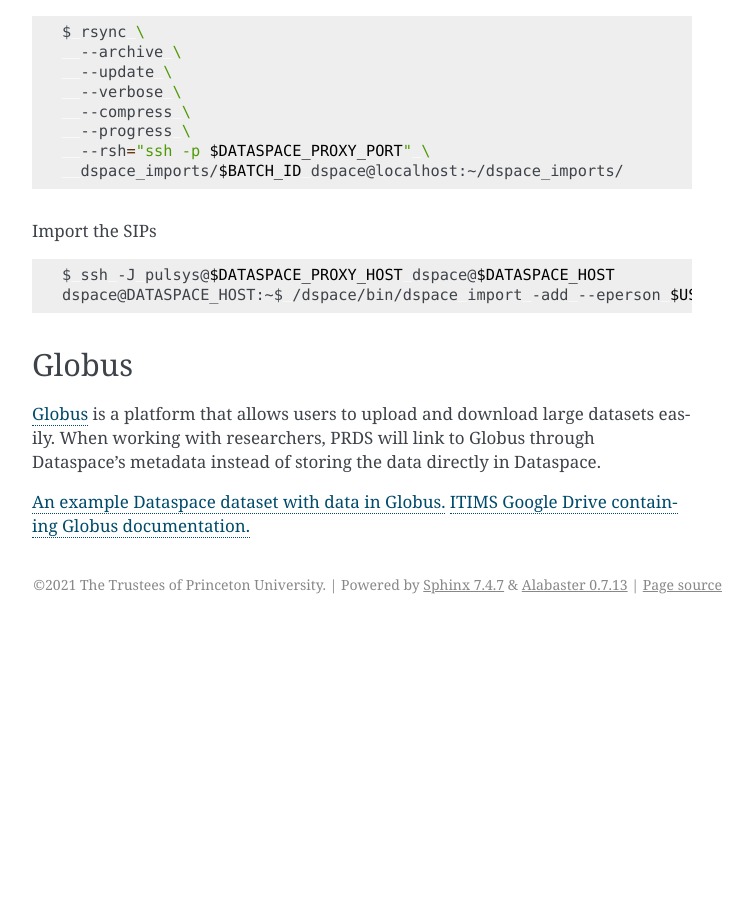
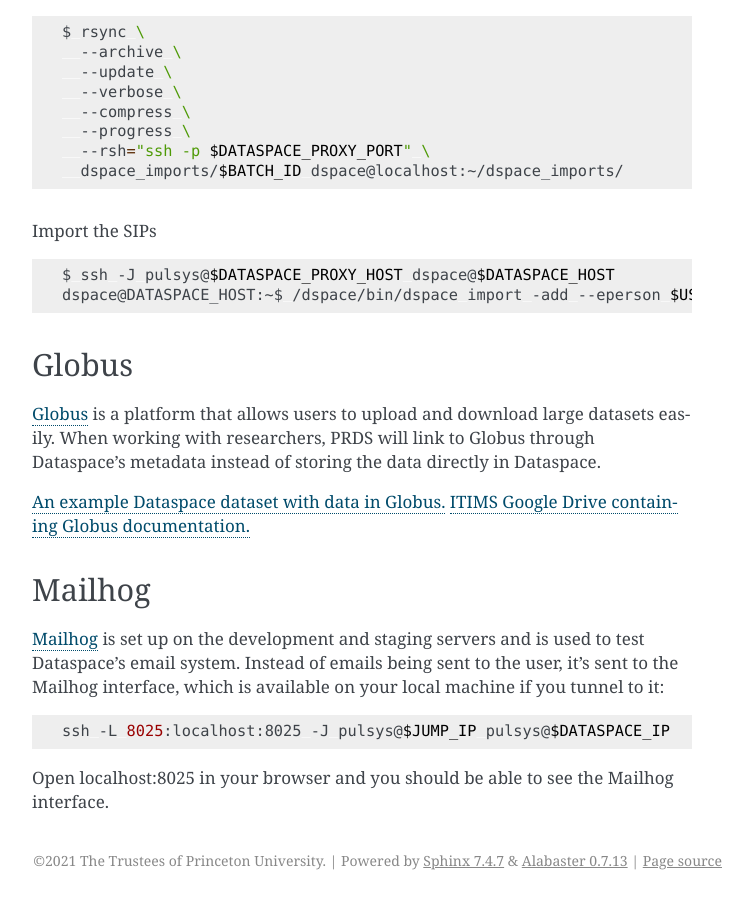
Before and after one commit to pulibrary/dspace-development, a Sphinx documentation site: the page built from docs/dataspace.md, in a window 1280 px wide and 900 px high, scrolled down 1917 px. Shown: the whole window, without its empty margins (388-1141 px from the left). Built offline with Sphinx 7.4.7, drawn with Linux system fonts in a browser that asks for light colours; before the commit the page ends 2541 px from its top, so only the background shows below that.

Commit message:
Add mailhog documentation

````diff
--- a/docs/dataspace.md
+++ b/docs/dataspace.md
@@ -109,3 +109,13 @@
 
 [An example Dataspace dataset with data in Globus.](https://dataspace.princeton.edu/handle/88435/dsp01nz8062179)
 [ITIMS Google Drive containing Globus documentation.](https://drive.google.com/drive/folders/1W3PM757IW6dMqD_kZizQVdNftvm1Ct6V?usp=sharing)
+
+## Mailhog
+
+[Mailhog](https://github.com/mailhog) is set up on the development and staging servers and is used to test Dataspace's email system. Instead of emails being sent to the user, it's sent to the Mailhog interface, which is available on your local machine if you tunnel to it:
+
+```bash
+ssh -L 8025:localhost:8025 -J pulsys@$JUMP_IP pulsys@$DATASPACE_IP
+```
+
+Open localhost:8025 in your browser and you should be able to see the Mailhog interface.
````
